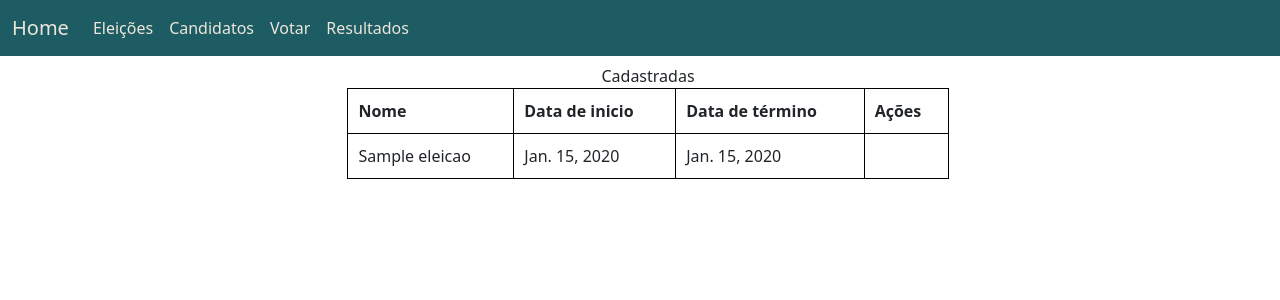
After one commit to Matheus51bento/-Sele-o-Edital-001-2022-NADIC-IFRN, a Django app: page /pleitos in a window 1280 px wide. The commit adds this page. Shown: the top 300 px of the page. Run offline with Django 3.2, Linux system fonts and the light colour scheme; tables that the repository leaves empty hold one stand-in row (values such as "Sample post").

Commit message:
tela pleitos

```diff
--- a/ElectSis/eleicao/static/css/menu.css
+++ b/ElectSis/eleicao/static/css/menu.css
@@ -13,6 +13,11 @@
 .container-fluid > a:hover{
     text-decoration: none;
     color: #EDE6DB;
+}
+
+table, th, td {
+    padding: 10px;
+  border: 1px solid black;
 }
 
 .card-body > a:hover{
--- a/ElectSis/eleicao/templates/base_eleicao.html
+++ b/ElectSis/eleicao/templates/base_eleicao.html
@@ -28,7 +28,7 @@
                 <div class="navbar-nav">
                     <a class="nav-link" href="{% url 'cadastro eleicao' %}">Eleições</a>
                     <a class="nav-link" href="{% url 'cadastro candidato' %}">Candidatos</a>
-                    <a class="nav-link" href="">Votar</a>
+                    <a class="nav-link" href="{% url 'pleitos' %}">Votar</a>
                     <a class="nav-link" href="#">Resultados</a>
                 </div>
             </div>
--- a/ElectSis/eleicao/templates/cadastro_eleicao.html
+++ b/ElectSis/eleicao/templates/cadastro_eleicao.html
@@ -117,6 +117,8 @@
 
         </form>
 
+        <p style="font-size: 12px; padding-top: 5px;">Não encontrou o candidato? <a href="{% url 'cadastro candidato' %}" > Cadastre</a></p>
+
     </div>
 
 {% endblock %}
--- /dev/null
+++ b/ElectSis/eleicao/templates/list_pleitos.html
@@ -0,0 +1,126 @@
+{% extends 'base_eleicao.html' %}
+
+{% load static %}
+
+{% block links %}
+
+    <link rel="stylesheet" type="text/css" href="{% static 'css/menu.css' %}">
+
+{% endblock %}
+
+{% block content %}
+
+    {% if cadastradas %}
+
+    <div class="d-flex  justify-content-center m-2" style="width: 100%; margin-top: 30px">
+
+
+        <div class="row">
+
+            <label style="width: 100%; text-align: center">Cadastradas</label> <br>
+            <table>
+                <tr>
+
+                    <th>Nome</th>
+                    <th>Data de inicio</th>
+                    <th>Data de término</th>
+                    <th>Ações</th>
+
+                </tr>
+                <tr>
+                    {% for eleicao in cadastradas %}
+
+
+                        <td>{{ eleicao.nome }}</td>
+                        <td>{{ eleicao.data_inicial }}</td>
+                        <td>{{ eleicao.data_final }}</td>
+
+
+                    {% endfor %}
+
+                </tr>
+            </table>
+
+        </div>
+
+    </div>
+
+    {% endif %}
+
+    {% if andamento %}
+
+    <div class="d-flex  justify-content-center m-2" style="width: 100%; margin-top: 30px">
+
+        <div class="row">
+            <label style="width: 100%; text-align: center">Em Andamento</label> <br>
+            <table style="text-align: center">
+                <tr>
+
+                    <th>Nome</th>
+                    <th>Data de inicio</th>
+                    <th>Data de término</th>
+                    <th>Ações</th>
+
+                </tr>
+                <tr>
+                    {% for eleicao in andamento %}
+
+
+                        <td>{{ eleicao.nome }}</td>
+                        <td>{{ eleicao.data_inicial }}</td>
+                        <td>{{ eleicao.data_final }}</td>
+                        <td><a class="btn btn-secondary"><span style="vertical-align: top;">Votar</span><span
+                                class="material-icons" style="margin-left: 10px;">&#xe175;</span></a></td>
+
+
+                    {% endfor %}
+
+                </tr>
+            </table>
+
+        </div>
+
+    </div>
+
+    {% endif %}
+
+    {% if finalizadas %}
+
+    <div class="d-flex  justify-content-center m-2" style="width: 100%; margin-top: 30px">
+
+
+        <div class="row">
+
+            <label style="width: 100%; text-align: center">Finalizadas</label> <br>
+            <table>
+                <tr>
+
+                    <th>Nome</th>
+                    <th>Data de inicio</th>
+                    <th>Data de término</th>
+                    <th>Ações</th>
+
+                </tr>
+                <tr>
+                    {% for eleicao in finalizadas %}
+
+
+                        <td>{{ eleicao.nome }}</td>
+                        <td>{{ eleicao.data_inicial }}</td>
+                        <td>{{ eleicao.data_final }}</td>
+
+
+                    {% endfor %}
+
+                </tr>
+            </table>
+
+        </div>
+
+    </div>
+
+    {% endif %}
+
+
+
+{% endblock %}
--- a/ElectSis/eleicao/templates/menu.html
+++ b/ElectSis/eleicao/templates/menu.html
@@ -48,8 +48,8 @@
                     <div class="card-body">
                         <h5 class="card-title"><span style="vertical-align: top;">Votar</span><span
                                 class="material-icons" style="margin-left: 10px;">&#xe7f0;</span></h5>
-                        <p class="card-text">Aqui pode-se cadastras os candidatos de forma individual.</p>
-                        <a href="#" class="btn btn-primary botao-menu-par">Cadastrar</a>
+                        <p class="card-text">Aqui pode-se encontrar eleições abertas e/ou finalizadas.</p>
+                        <a href="{% url 'pleitos' %}" class="btn btn-primary botao-menu-par">Cadastrar</a>
                     </div>
                 </div>
             </div>
--- a/ElectSis/eleicao/urls.py
+++ b/ElectSis/eleicao/urls.py
@@ -5,6 +5,7 @@ urlpatterns = [
 
     path('', index, name="inicio"),
     path('cadastro/eleicoes/', cad_eleicao, name="cadastro eleicao"),
-    path('cadastro/candidato', cad_candidadto, name="cadastro candidato")
+    path('cadastro/candidato', cad_candidadto, name="cadastro candidato"),
+    path('pleitos', pleitos_view, name='pleitos'),
 
 ]
--- a/ElectSis/eleicao/views.py
+++ b/ElectSis/eleicao/views.py
@@ -3,11 +3,41 @@ from .forms import CandidatoForm, EleicaoForm
 from .models import Candidato, Eleicao
 from django.contrib import messages
 from datetime import datetime
+from datetime import date
 
 # Create your views here.
 
 def index(request):
     return render(request, "menu.html")
+
+def pleitos_view(request):
+
+    eleicoes = Eleicao.objects.all()
+
+    hoje = date.today()
+
+    cadastradas = []
+
+    finalizadas = []
+
+    em_andamento = []
+
+    for pleito in range(len(eleicoes)):
+
+        if eleicoes[pleito].data_inicial < hoje:
+
+            cadastradas.append(eleicoes[pleito])
+
+        elif eleicoes[pleito].data_final > hoje:
+
+            em_andamento.append(eleicoes[pleito])
+
+        else:
+
+            finalizadas.append(eleicoes[pleito])
+
+
+    return render(request, "list_pleitos.html", {'cadastradas': cadastradas, 'andamento': em_andamento, 'finalizadas': finalizadas})
 
 def cad_eleicao(request):
 
```
